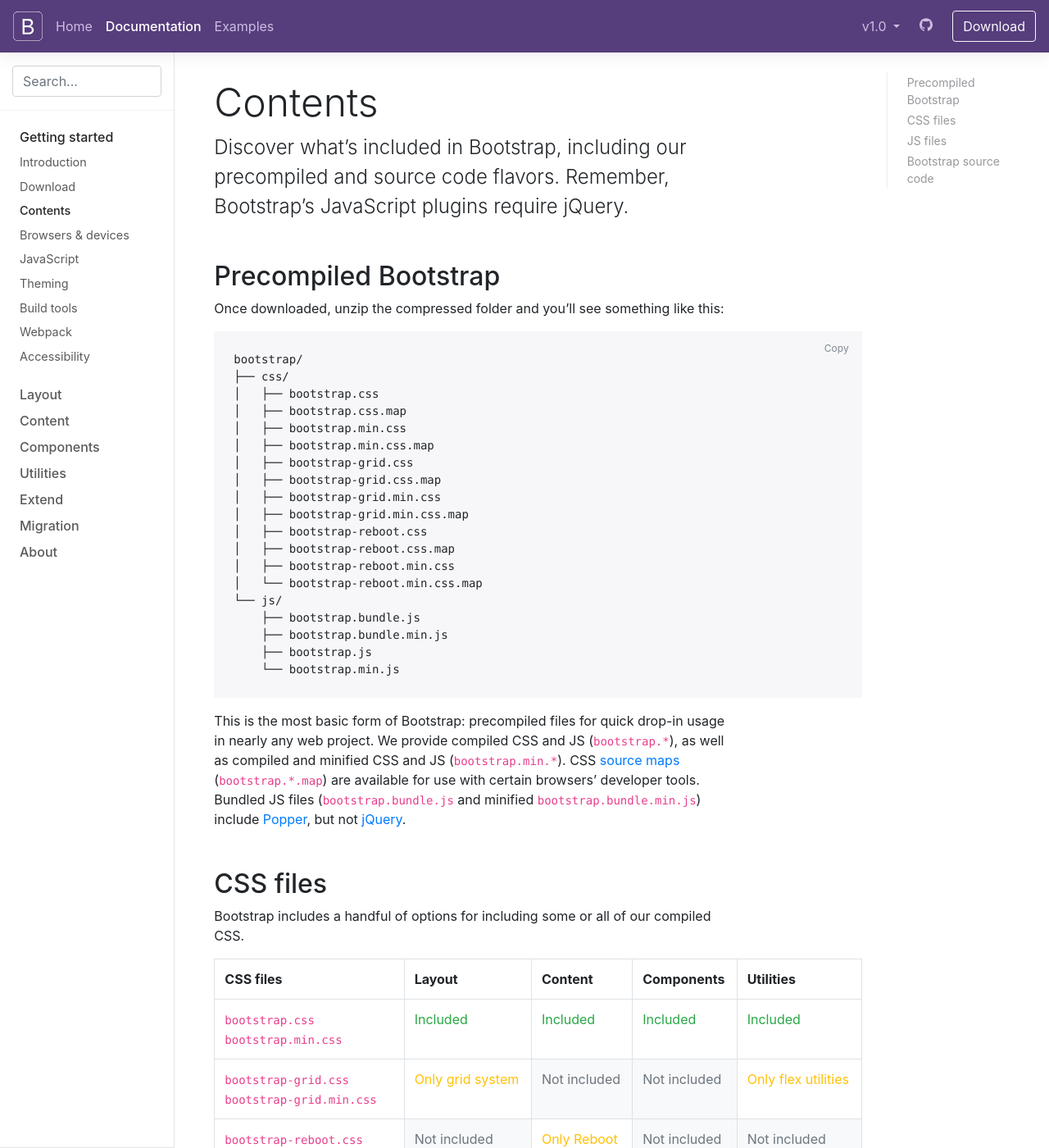
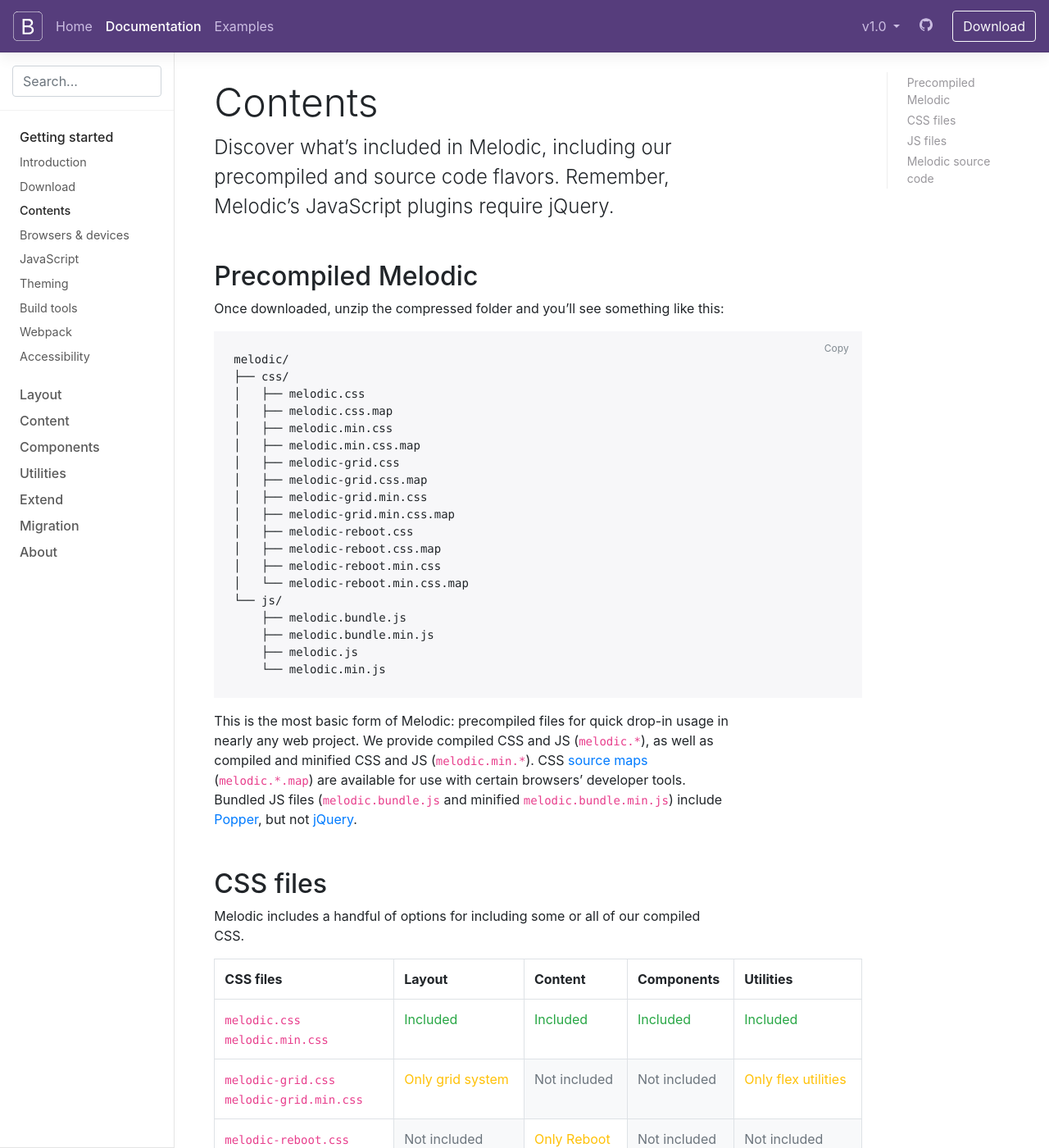
Before and after one commit to arielkirkwood/melodic-web, a Jekyll site: the page built from docs/4.0/getting-started/contents.md, in a window 1280 px wide and 1400 px high. Shown: the whole window at 82% size. Built offline with Jekyll 4.4.1, drawn with Linux system fonts in a browser that asks for light colours; nearby versions of some CDN libraries; comment, search, counter and statistics services are not loaded; the table of contents is made by our own code; some of the changed text lies outside the part shown.

Commit message:
Update Contents page

```diff
--- a/docs/4.0/getting-started/contents.md
+++ b/docs/4.0/getting-started/contents.md
@@ -1,44 +1,44 @@
 ---
 layout: docs
 title: Contents
-description: Discover what's included in Bootstrap, including our precompiled and source code flavors. Remember, Bootstrap's JavaScript plugins require jQuery.
+description: Discover what's included in Melodic, including our precompiled and source code flavors. Remember, Melodic's JavaScript plugins require jQuery.
 group: getting-started
 toc: true
 ---
 
-## Precompiled Bootstrap
+## Precompiled Melodic
 
 Once downloaded, unzip the compressed folder and you'll see something like this:
 
 <!-- NOTE: This info is intentionally duplicated in the README. Copy any changes made here over to the README too. -->
 
 {% highlight plaintext %}
-bootstrap/
+melodic/
 ├── css/
-│   ├── bootstrap.css
-│   ├── bootstrap.css.map
-│   ├── bootstrap.min.css
-│   ├── bootstrap.min.css.map
-│   ├── bootstrap-grid.css
-│   ├── bootstrap-grid.css.map
-│   ├── bootstrap-grid.min.css
-│   ├── bootstrap-grid.min.css.map
-│   ├── bootstrap-reboot.css
-│   ├── bootstrap-reboot.css.map
-│   ├── bootstrap-reboot.min.css
-│   └── bootstrap-reboot.min.css.map
+│   ├── melodic.css
+│   ├── melodic.css.map
+│   ├── melodic.min.css
+│   ├── melodic.min.css.map
+│   ├── melodic-grid.css
+│   ├── melodic-grid.css.map
+│   ├── melodic-grid.min.css
+│   ├── melodic-grid.min.css.map
+│   ├── melodic-reboot.css
+│   ├── melodic-reboot.css.map
+│   ├── melodic-reboot.min.css
+│   └── melodic-reboot.min.css.map
 └── js/
-    ├── bootstrap.bundle.js
-    ├── bootstrap.bundle.min.js
-    ├── bootstrap.js
-    └── bootstrap.min.js
+    ├── melodic.bundle.js
+    ├── melodic.bundle.min.js
+    ├── melodic.js
+    └── melodic.min.js
 {% endhighlight %}
 
-This is the most basic form of Bootstrap: precompiled files for quick drop-in usage in nearly any web project. We provide compiled CSS and JS (`bootstrap.*`), as well as compiled and minified CSS and JS (`bootstrap.min.*`). CSS [source maps](https://developers.google.com/web/tools/chrome-devtools/javascript/source-maps) (`bootstrap.*.map`) are available for use with certain browsers' developer tools. Bundled JS files (`bootstrap.bundle.js` and minified `bootstrap.bundle.min.js`) include [Popper](https://popper.js.org/), but not [jQuery](https://jquery.com/).
+This is the most basic form of Melodic: precompiled files for quick drop-in usage in nearly any web project. We provide compiled CSS and JS (`melodic.*`), as well as compiled and minified CSS and JS (`melodic.min.*`). CSS [source maps](https://developers.google.com/web/tools/chrome-devtools/javascript/source-maps) (`melodic.*.map`) are available for use with certain browsers' developer tools. Bundled JS files (`melodic.bundle.js` and minified `melodic.bundle.min.js`) include [Popper](https://popper.js.org/), but not [jQuery](https://jquery.com/).
 
 ## CSS files
 
-Bootstrap includes a handful of options for including some or all of our compiled CSS.
+Melodic includes a handful of options for including some or all of our compiled CSS.
 
 <table class="table table-bordered">
   <thead>
@@ -53,8 +53,8 @@
   <tbody>
     <tr>
       <th scope="row">
-        <div><code class="font-weight-normal text-nowrap">bootstrap.css</code></div>
-        <div><code class="font-weight-normal text-nowrap">bootstrap.min.css</code></div>
+        <div><code class="font-weight-normal text-nowrap">melodic.css</code></div>
+        <div><code class="font-weight-normal text-nowrap">melodic.min.css</code></div>
       </th>
       <td class="text-success">Included</td>
       <td class="text-success">Included</td>
@@ -63,8 +63,8 @@
     </tr>
     <tr>
       <th scope="row">
-        <div><code class="font-weight-normal text-nowrap">bootstrap-grid.css</code></div>
-        <div><code class="font-weight-normal text-nowrap">bootstrap-grid.min.css</code></div>
+        <div><code class="font-weight-normal text-nowrap">melodic-grid.css</code></div>
+        <div><code class="font-weight-normal text-nowrap">melodic-grid.min.css</code></div>
       </th>
       <td><a class="text-warning" href="{{ site.baseurl }}/docs/{{ site.docs_version }}/layout/grid/">Only grid system</a></td>
       <td class="bg-light text-muted">Not included</td>
@@ -73,8 +73,8 @@
     </tr>
     <tr>
       <th scope="row">
-        <div><code class="font-weight-normal text-nowrap">bootstrap-reboot.css</code></div>
-        <div><code class="font-weight-normal text-nowrap">bootstrap-reboot.min.css</code></div>
+        <div><code class="font-weight-normal text-nowrap">melodic-reboot.css</code></div>
+        <div><code class="font-weight-normal text-nowrap">melodic-reboot.min.css</code></div>
       </th>
       <td class="bg-light text-muted">Not included</td>
       <td><a class="text-warning" href="{{ site.baseurl }}/docs/{{ site.docs_version }}/content/reboot/">Only Reboot</a></td>
@@ -99,16 +99,16 @@
   <tbody>
     <tr>
       <th scope="row">
-        <div><code class="font-weight-normal text-nowrap">bootstrap.bundle.js</code></div>
-        <div><code class="font-weight-normal text-nowrap">bootstrap.bundle.min.js</code></div>
+        <div><code class="font-weight-normal text-nowrap">melodic.bundle.js</code></div>
+        <div><code class="font-weight-normal text-nowrap">melodic.bundle.min.js</code></div>
       </th>
       <td class="text-success">Included</td>
       <td class="bg-light text-muted">Not included</td>
     </tr>
     <tr>
       <th scope="row">
-        <div><code class="font-weight-normal text-nowrap">bootstrap.js</code></div>
-        <div><code class="font-weight-normal text-nowrap">bootstrap.min.js</code></div>
+        <div><code class="font-weight-normal text-nowrap">melodic.js</code></div>
+        <div><code class="font-weight-normal text-nowrap">melodic.min.js</code></div>
       </th>
       <td class="bg-light text-muted">Not included</td>
       <td class="bg-light text-muted">Not included</td>
@@ -116,12 +116,12 @@
   </tbody>
 </table>
 
-## Bootstrap source code
+## Melodic source code
 
-The Bootstrap source code download includes the precompiled CSS and JavaScript assets, along with source Sass, JavaScript, and documentation. More specifically, it includes the following and more:
+The Melodic source code download includes the precompiled CSS and JavaScript assets, along with source Sass, JavaScript, and documentation. More specifically, it includes the following and more:
 
 {% highlight plaintext %}
-bootstrap/
+melodic/
 ├── dist/
 │   ├── css/
 │   └── js/
@@ -131,4 +131,4 @@
 └── scss/
 {% endhighlight %}
 
-The `scss/` and `js/` are the source code for our CSS and JavaScript. The `dist/` folder includes everything listed in the precompiled download section above. The `docs/` folder includes the source code for our documentation, and `examples/` of Bootstrap usage. Beyond that, any other included file provides support for packages, license information, and development.
+The `scss/` and `js/` are the source code for our CSS and JavaScript. The `dist/` folder includes everything listed in the precompiled download section above. The `docs/` folder includes the source code for our documentation, and `examples/` of Melodic usage. Beyond that, any other included file provides support for packages, license information, and development.
```
